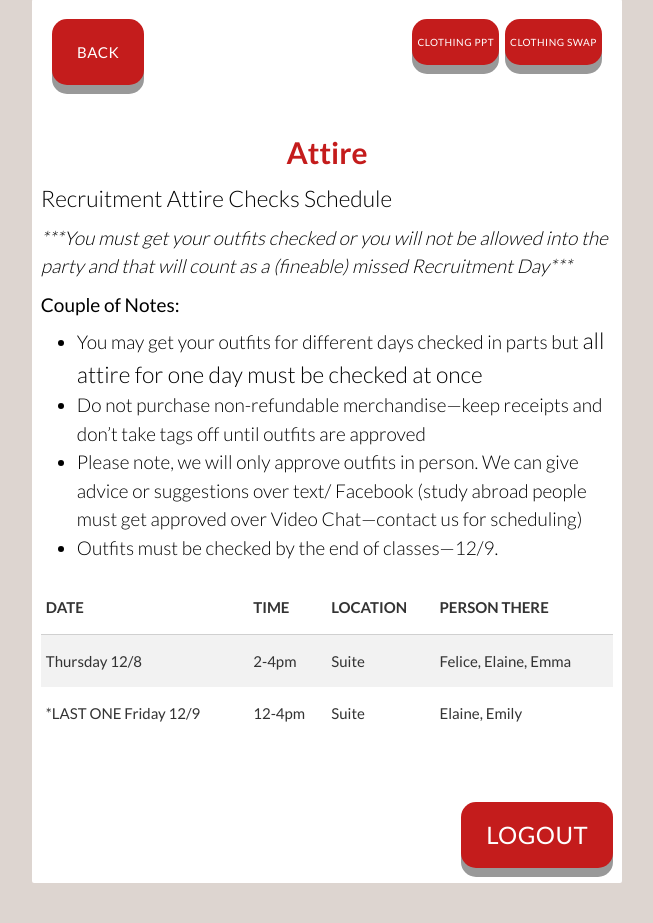
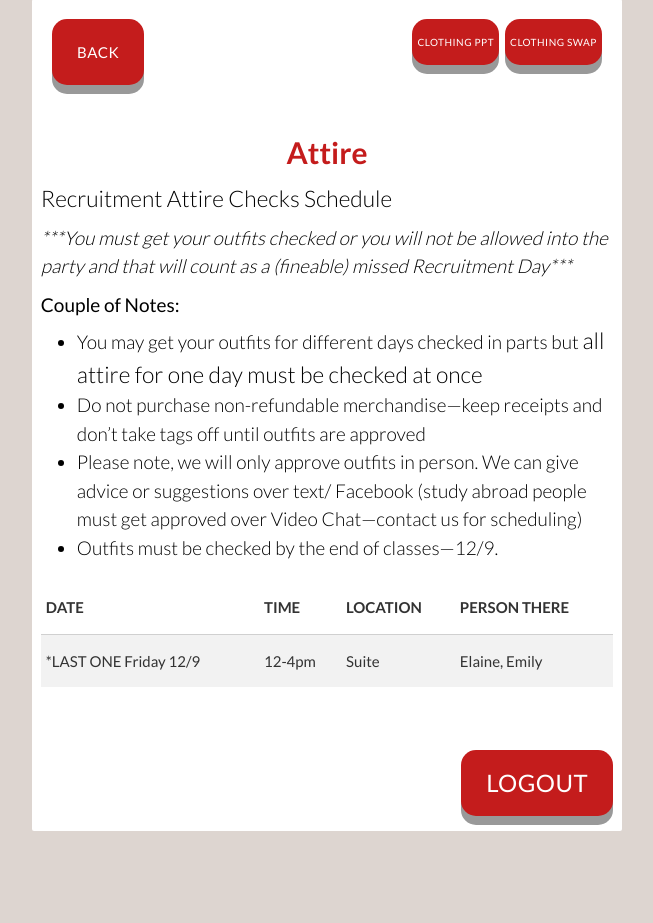
Before and after one commit to elainecole/aoii-recruitment, a Django app: page /attire in a window 1280 px wide. Shown: the part 54-977 px from the top of the page, without its empty margins (313-966 px from the left). After the commit the page ends 885 px from the top, so only its background shows below. Run offline with Django 3.2, Linux system fonts and the light colour scheme; a user stored in the database is signed in; tables that the repository leaves empty hold one stand-in row (values such as "Sample post"); style sheets or scripts are compiled from the project's sources.

Commit message:
update hours

```diff
--- a/webapp/templates/partials/outfit/outfit_base.html
+++ b/webapp/templates/partials/outfit/outfit_base.html
@@ -48,12 +48,6 @@
                                 </thead>
                                 <tbody>
                                     <tr>
-                                        <td>Thursday 12/8</td>
-                                        <td>2-4pm</td>
-                                        <td>Suite</td>
-                                        <td>Felice, Elaine, Emma</td>
-                                    </tr>
-                                    <tr>
                                         <td>*LAST ONE Friday 12/9</td>
                                         <td>12-4pm</td>
                                         <td>Suite</td>
```
